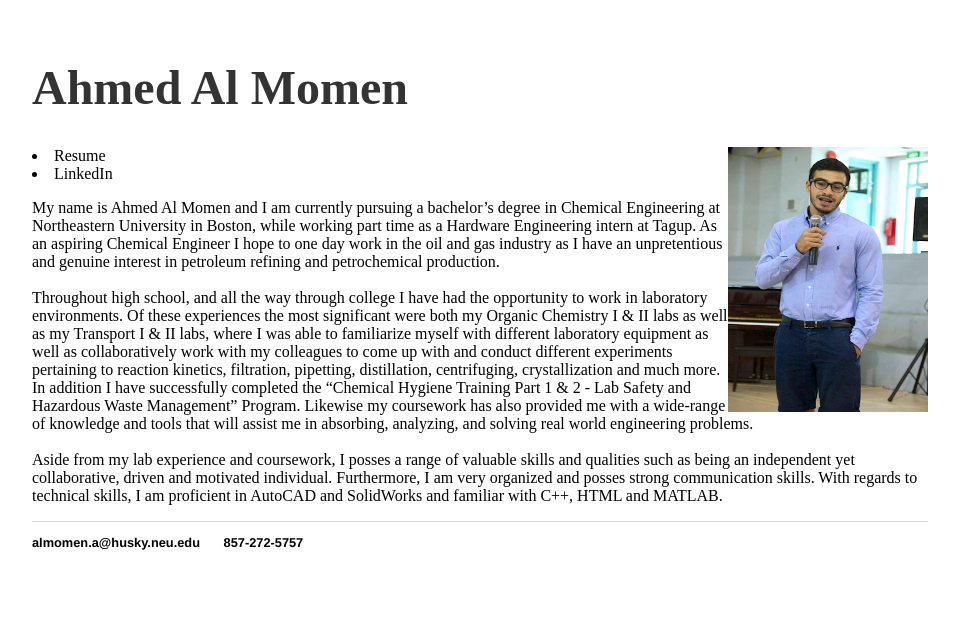
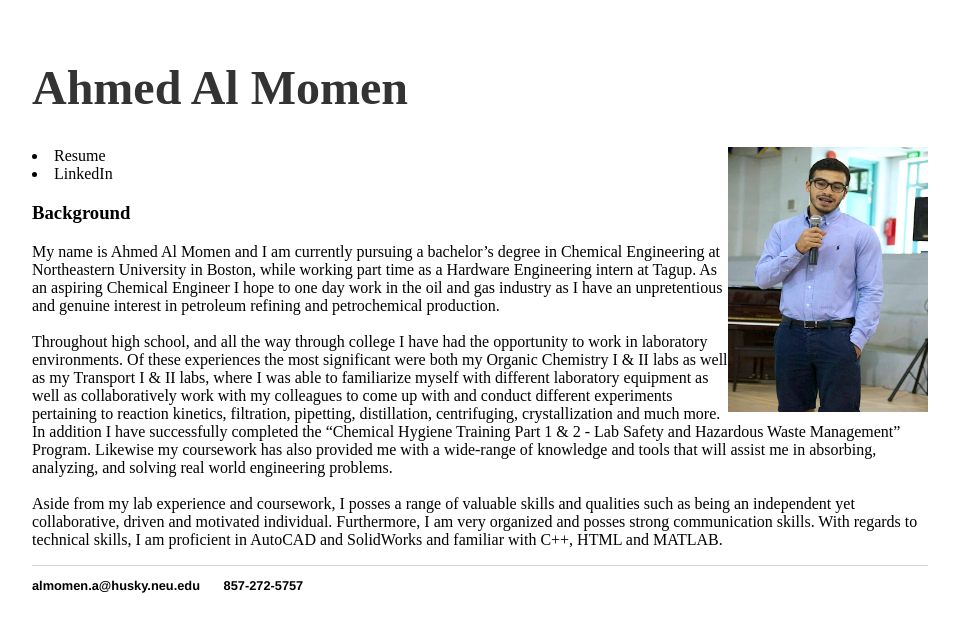
Before and after one commit to ahmedalmomen/aalmomen.com, a Jekyll site: the page built from index.html, in a window 1280 px wide. Shown: the top 632 px of the page, without its empty margins (160-1119 px from the left). Built offline with Jekyll 4.4.1, drawn with Linux system fonts in a browser that asks for light colours.

Commit message:
Update index.html

```diff
--- a/index.html
+++ b/index.html
@@ -9,55 +9,12 @@
                  style="float:right;vertical-align: top;width:200px;height:265px;">
 
     <li><a href="/ahmed-al-momens-resume.pdf">Resume
-                           <style>
-a:link {
-    color: black;
-    background-color: transparent;
-    text-decoration: none;
-}
-a:visited {
-    color: black;
-    background-color: transparent;
-    text-decoration: none;
-}
-a:hover {
-    color: blue;
-    background-color: transparent;
-    text-decoration: none;
-}
-a:active {
-    color: black;
-    background-color: transparent;
-    text-decoration: none;
-}
-</style>
-                           </a></li>
+                         </a></li>
+
                   <li><a href="https://www.linkedin.com/in/ahmedalmomen/">LinkedIn
-                           <style>
-a:link {
-    color: black;
-    background-color: transparent;
-    text-decoration: none;
-}
-a:visited {
-    color: black;
-    background-color: transparent;
-    text-decoration: none;
-}
-a:hover {
-    color: blue;
-    background-color: transparent;
-    text-decoration: none;
-}
-a:active {
-    color: black;
-    background-color: transparent;
-    text-decoration: none;
-}
-</style>
-                           </a></li>
+                         </a></li>
 
-         <p>
+  <p> <h3>Background</h3>
                   My name is Ahmed Al Momen and I am currently pursuing a bachelor’s degree in Chemical Engineering at Northeastern University
          in Boston, while working part time as a Hardware Engineering intern at Tagup. As an aspiring Chemical Engineer I hope
          to one day work in the oil and gas industry as I have an unpretentious and genuine interest in petroleum refining and
```
